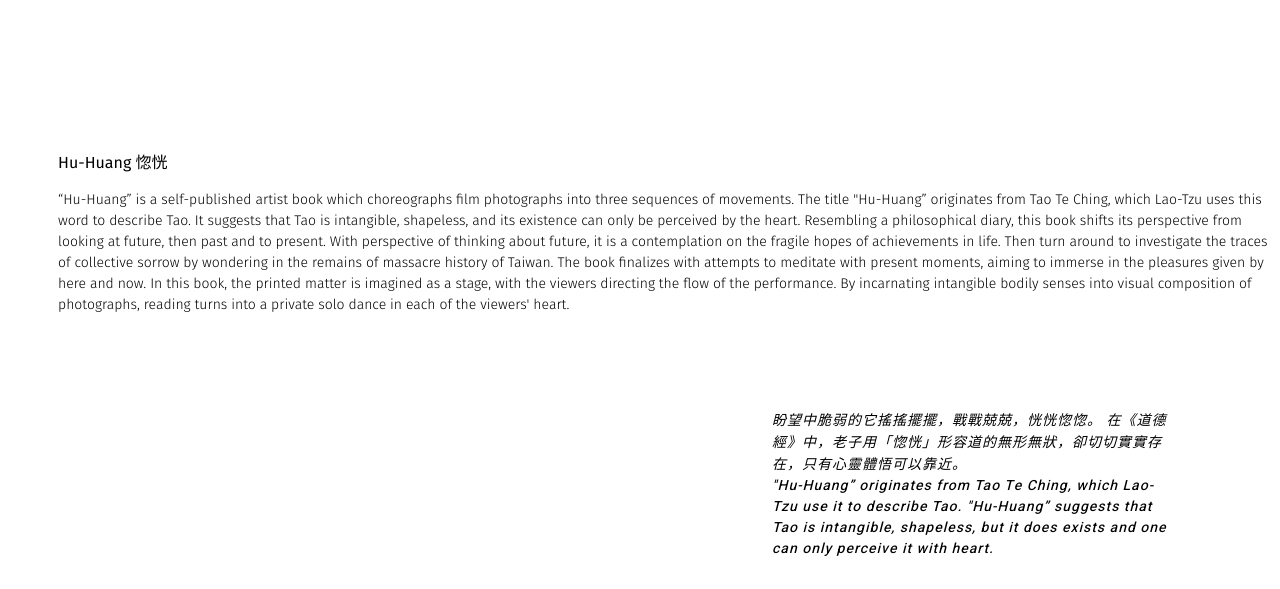
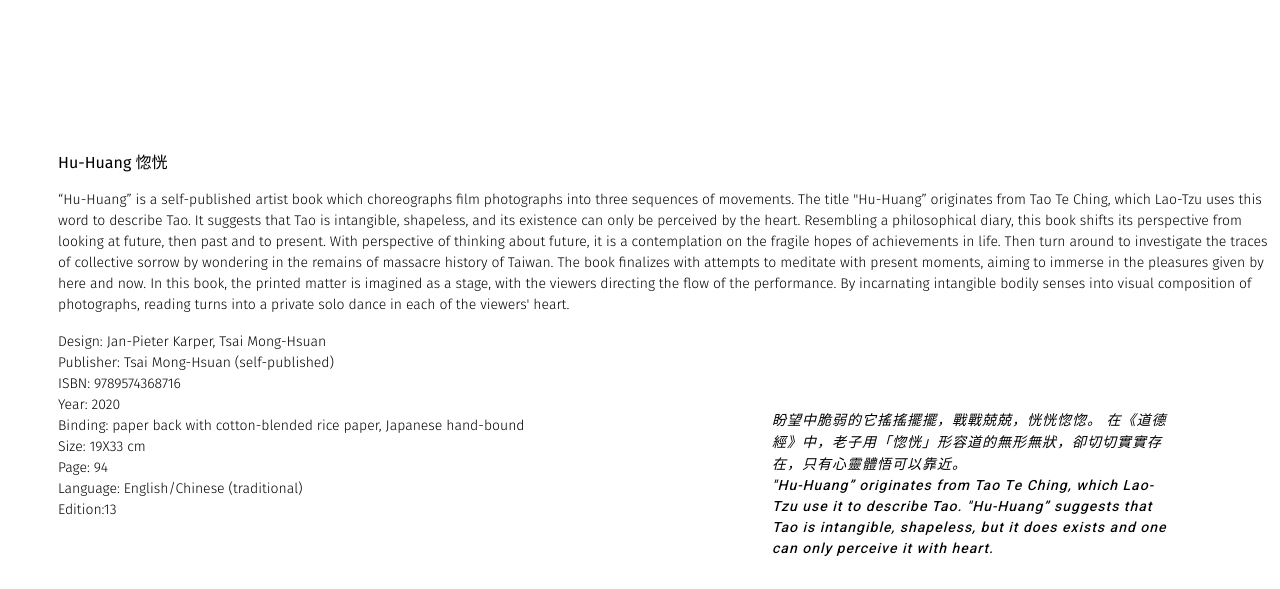
Before and after one commit to MongHsuan/website, a plain HTML site: page publication.html in a window 1280 px wide. Shown: the part 211-800 px from the top of the page. Drawn offline with Linux system fonts and the light colour scheme.

Commit message:
add book infor

```diff
--- a/publication.html
+++ b/publication.html
@@ -23,6 +23,16 @@
 <br>"Hu-Huang” originates from Tao Te Ching, which Lao-Tzu use it to describe Tao. "Hu-Huang” suggests that Tao is intangible, shapeless, but it does exists and one can only perceive it with heart.
 </i><p>
 
+<p class="titleinfo">Design: Jan-Pieter Karper, Tsai Mong-Hsuan
+<br>Publisher: Tsai Mong-Hsuan (self-published)
+<br>ISBN: 9789574368716
+<br>Year: 2020
+<br>Binding: paper back with cotton-blended rice paper, Japanese hand-bound
+<br>Size: 19X33 cm
+<br>Page: 94
+<br>Language: English/Chinese (traditional)
+<br>Edition:13</p>
+
 <img class="workpic" src="pics/pub/01.jpg" width="100%"></img>
 <img class="workpic" src="pics/pub/02.jpg" width="100%"></img>
 <img class="workpic" src="pics/pub/03.jpg" width="60%"></img>
```
